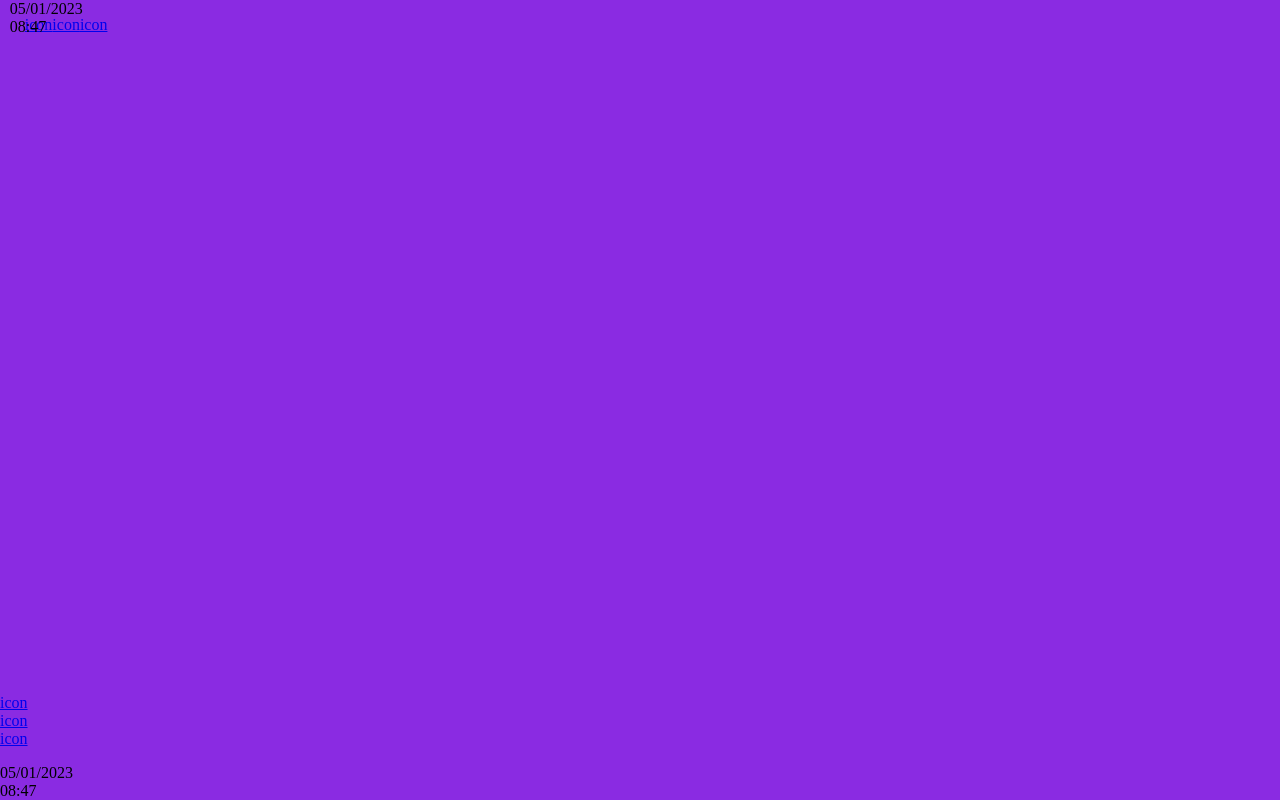
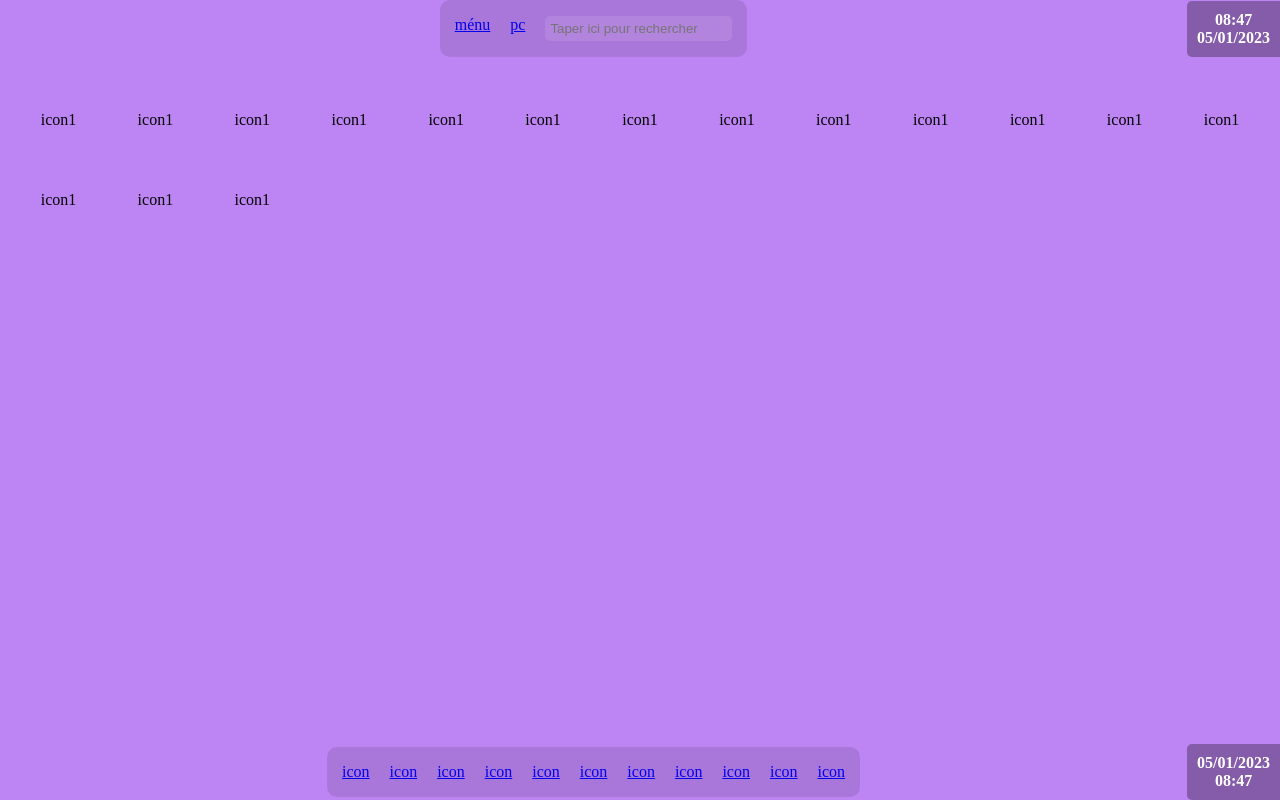
Before and after one commit to Karim216/os-project, a website built with Vite: page sources/index.html in a window 1280 px wide. Built offline with nearby package versions, Linux system fonts and the light colour scheme.

Commit message:
page d'accueil

```diff
--- a/sources/index.css
+++ b/sources/index.css
@@ -5,7 +5,13 @@ html, body {
 }
 
 body{
-    background-color: blueviolet;
+    display: flex;
+    flex-direction: column;
+    justify-content: center;
+}
+
+body{
+    background-color: rgb(189, 132, 243);
     height: 100vh;
 }
 
@@ -19,16 +25,33 @@ ul{
 header{
     position: fixed;
     top: 0;
+    display: flex;
+    justify-content: space-between;
+    align-items: center;
+    width: 100%;
 }
-header .main-menu{
-    width: 40%;
+header .main-menu, footer .pinned-menu{
+    max-width: 80%;
     margin: auto;
+    background: rgba(0, 0, 0, 0.1);
+    border-radius: 10px;
+    padding: 0 5px;
 }
 
-header .global-date-time{
-    position: absolute;
-    top: 0;
-    right: 0;
+header .main-menu nav li,
+footer .pinned-menu nav li{
+    margin: 0 10px;
+}
+
+header .global-date-time,
+footer .pc-status{
+    padding: 10px;
+    text-align: center;
+    background: rgba(0, 0, 0, 0.3);
+    color: #FFFFFF;
+    font-weight: bold;
+    border-top-left-radius: 5px;
+    border-bottom-left-radius: 5px;
 }
 
 header nav ul{
@@ -36,11 +59,66 @@ header nav ul{
     justify-content: space-around;
 }
 
+
+#global-search{
+    border: none;
+    border-radius: 5px;
+    background: rgba(255, 255, 255, 0.1);
+    padding: 5px;
+}
+
+#global-search:focus{
+    outline: none;
+    background: rgba(255, 255, 255, 0.3);
+
+}
 /*MAIN*/
+main{
+    height: 80%;
+    overflow-y: hidden;
+    /* padding: 5% 0; */
+    box-sizing: border-box;
+    margin: 0 10px;
+}
+
+.grid-app-parent{
+    display: grid;
+    grid-template-columns: repeat(13, 1fr);
+    grid-template-rows: repeat(8, 1fr);
+    grid-column-gap: 0px;
+    grid-row-gap: 0px;
+    height: 100%;
+}
+
+.grid-app-parent div{
+    display: flex;
+    align-items: center;
+    border-radius: 5px;
+}
+
+.grid-app-parent div:hover{
+    background-color: rgba(0, 0, 0, 0.1);
+    transition: .2s ease-in-out;
+    cursor: pointer;
+}
+
+.grid-app-parent div span{
+    width: 100%;
+    text-align: center;
+}
+
 
 
 /*FOOTER*/
 footer{
     position: fixed;
     bottom: 0;
+    display: flex;
+    justify-content: space-between;
+    align-items: center;
+    width: 100%;
 }
+
+footer nav ul{
+    display: flex;
+}
--- a/sources/index.html
+++ b/sources/index.html
@@ -15,31 +15,88 @@
     <section class="main-menu">
       <nav>
         <ul>
+          <li><a href="#">ménu</a></li>
+          <li><a href="#">pc</a></li>
+          <li><input type="search" name="global-search" id="global-search" placeholder="Taper ici pour rechercher"></li>
+        </ul>
+      </nav>
+    </section>
+    <section class="global-date-time">
+      <div>08:47</div>
+      <div>05/01/2023</div>
+    </section>
+  </header>
+  <main>
+    <div class="grid-app-parent">
+      <div>
+        <span>icon1</span>
+      </div>
+      <div>
+        <span>icon1</span>
+      </div>
+      <div>
+        <span>icon1</span>
+      </div>
+      <div>
+        <span>icon1</span>
+      </div>
+      <div>
+        <span>icon1</span>
+      </div>
+      <div>
+        <span>icon1</span>
+      </div>
+      <div>
+        <span>icon1</span>
+      </div>
+      <div>
+        <span>icon1</span>
+      </div>
+      <div>
+        <span>icon1</span>
+      </div>
+      <div>
+        <span>icon1</span>
+      </div>
+      <div>
+        <span>icon1</span>
+      </div>
+      <div>
+        <span>icon1</span>
+      </div>
+      <div>
+        <span>icon1</span>
+      </div>
+      <div>
+        <span>icon1</span>
+      </div>
+      <div>
+        <span>icon1</span>
+      </div>
+      <div>
+        <span>icon1</span>
+      </div>
+    </div>
+  </main>
+  <footer>
+    <section class="pinned-menu">
+      <nav>
+        <ul>
+          <li><a href="#">icon</a></li>
+          <li><a href="#">icon</a></li>
+          <li><a href="#">icon</a></li>
+          <li><a href="#">icon</a></li>
+          <li><a href="#">icon</a></li>
+          <li><a href="#">icon</a></li>
+          <li><a href="#">icon</a></li>
+          <li><a href="#">icon</a></li>
           <li><a href="#">icon</a></li>
           <li><a href="#">icon</a></li>
           <li><a href="#">icon</a></li>
         </ul>
       </nav>
     </section>
-    <section class="global-date-time">
-      <div>05/01/2023</div>
-      <div>08:47</div>
-    </section>
-  </header>
-  <main>
-
-  </main>
-  <footer>
-    <section>
-      <nav>
-        <ul>
-          <li><a href="#">icon</a></li>
-          <li><a href="#">icon</a></li>
-          <li><a href="#">icon</a></li>
-        </ul>
-      </nav>
-    </section>
-    <section>
+    <section class="pc-status">
       <div>05/01/2023</div>
       <div>08:47</div>
     </section>
```
